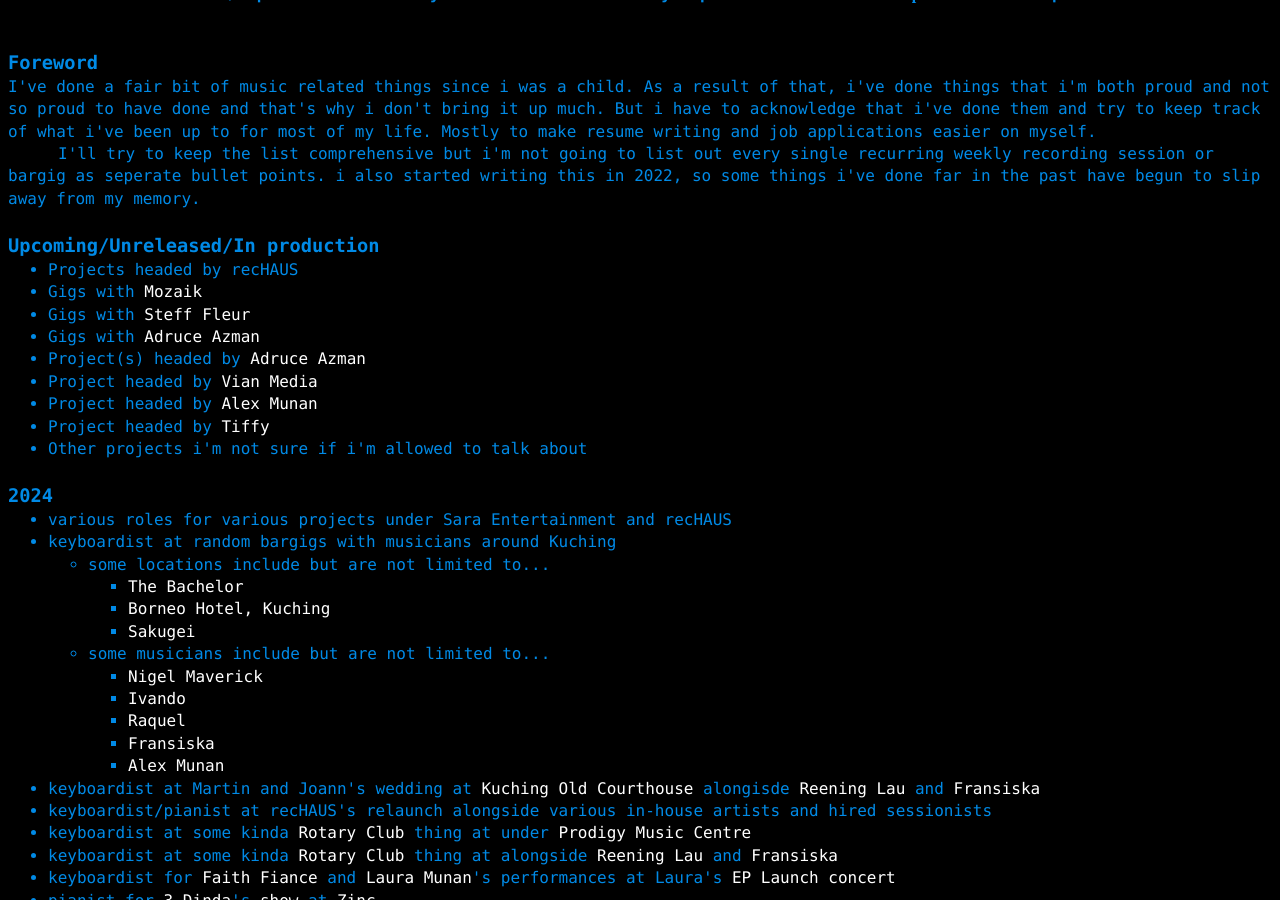
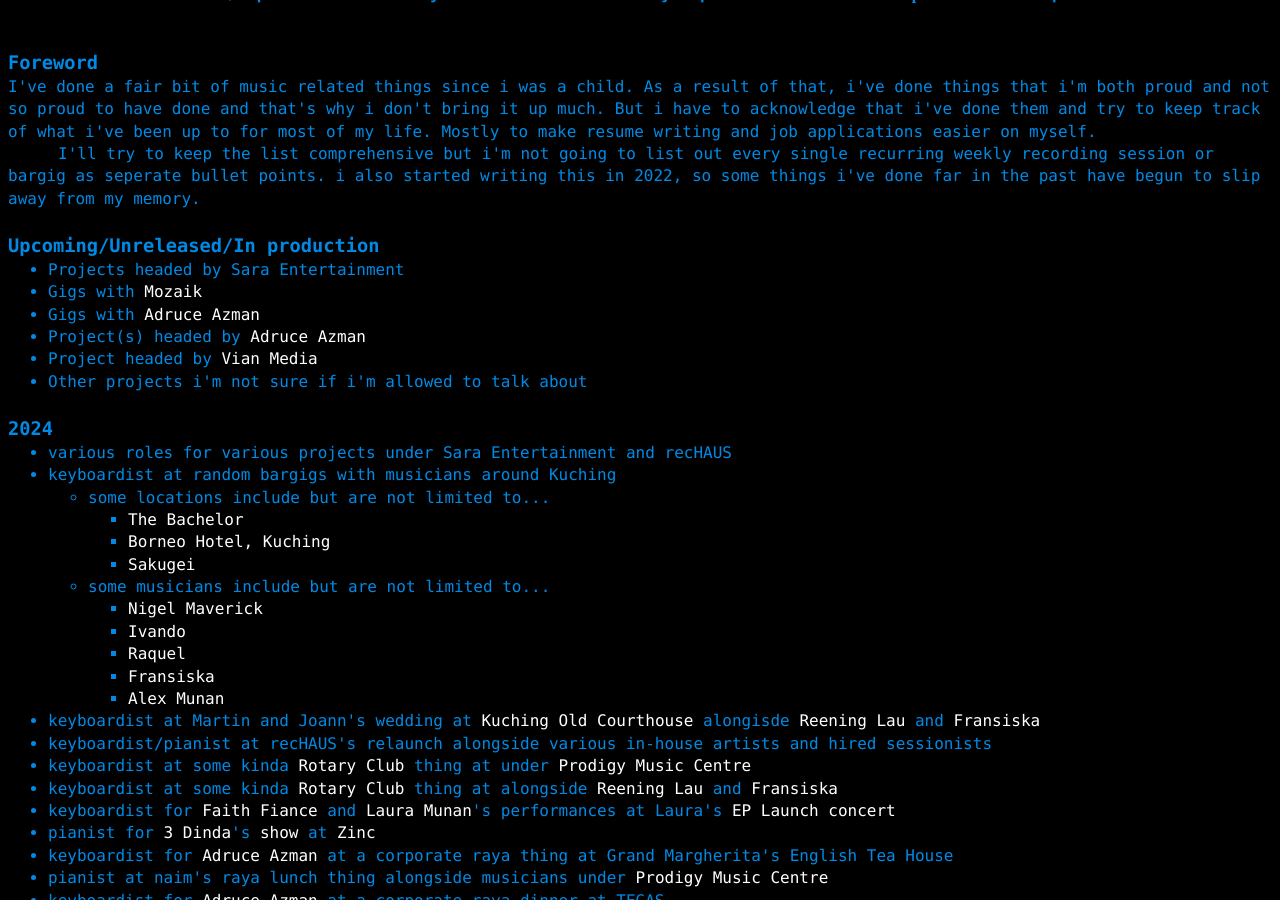
Before and after one commit to a-erfan-aa/a-erfan-aa.github.io, a Jekyll site: the page built from things-i-make/music-comprehensive.html, in a window 1280 px wide and 900 px high, scrolled down 350 px. Built offline with Jekyll 4.4.1, drawn with Linux system fonts in a browser that asks for light colours; some of the changed text lies outside the part shown.

Commit message:
Update upcoming section in music-comprehensive.html
Also update lastChanged

```diff
--- a/things-i-make/music-comprehensive.html
+++ b/things-i-make/music-comprehensive.html
@@ -57,14 +57,11 @@
 <div>
 	<h3>Upcoming/Unreleased/In production</h3>
 	<ul>
-		<li>Projects headed by {% include people/rechaus.html %}</li>
+		<li>Projects headed by {% include people/saraEntertainment.html %}</li>
 		<li>Gigs with {% include people/mozek.html %}</li>
-		<li>Gigs with {% include people/steff.html %}</li>
 		<li>Gigs with {% include people/adruce.html %}</li>
 		<li>Project(s) headed by {% include people/adruce.html %}</li>
 		<li>Project    headed by {% include people/vianmedia.html %}</li>
-		<li>Project    headed by {% include people/alexMunan.html %}</li>
-		<li>Project    headed by {% include people/tiff.html %}</li>
 		<li>Other projects i'm not sure if i'm allowed to talk about</li>
 	</ul>
 </div>
```
Also changed, not shown: other parts of things-i-make/music-comprehensive.html (+1 -1 lines).
